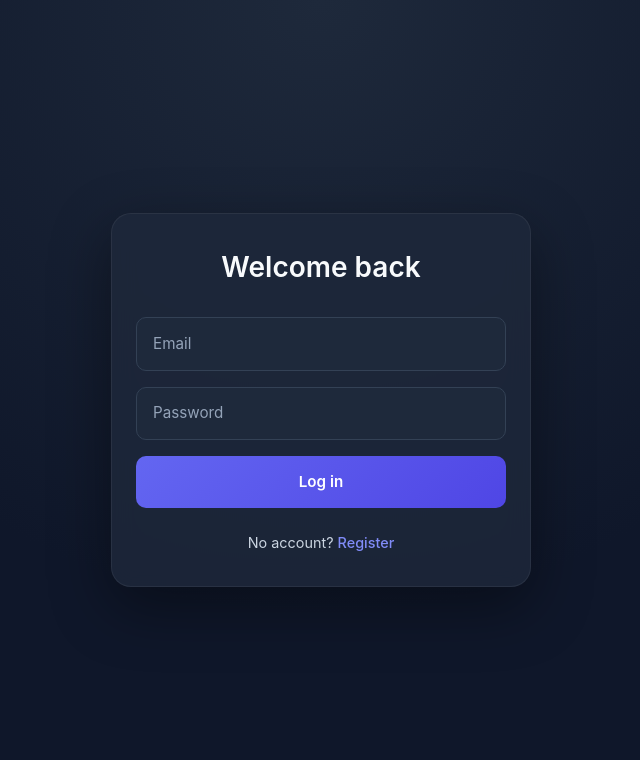
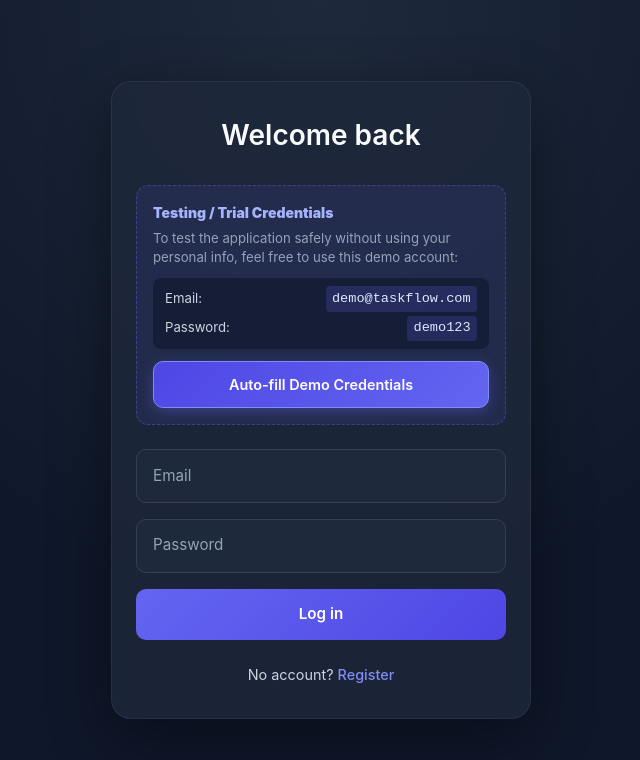
Before and after one commit to Raj-0510/task-flow, a React (Vite) app in the folder client/: page /login in a window 1280 px wide. Shown: the top 760 px of the page, without its empty margins (319-959 px from the left). Built offline with nearby package versions, Linux system fonts and the light colour scheme; no server answers.

Commit message:
feat: add demo account login credentials banner and auto-seed

```diff
--- a/client/src/pages/Landing.tsx
+++ b/client/src/pages/Landing.tsx
@@ -57,7 +57,7 @@ export default function Landing() {
             {/* Navigation */}
             <nav className="landing-nav">
                 <div className="brand">
-                    <span className="brand-icon">⚡</span> TaskFlow
+                    TaskFlow
                 </div>
                 <div className="nav-links">
                     <Link to="/login" className="nav-link">Log in</Link>
@@ -67,7 +67,7 @@ export default function Landing() {
 
             {/* Hero Section */}
             <header className="hero-section text-center">
-                <div className="glass-pill mx-auto mb-6">v2.0 is now live 🎉</div>
+                <div className="glass-pill mx-auto mb-6">v2.0 is now live</div>
                 <h1 className="hero-title">
                     Manage Tasks With <span className="text-gradient">Lightning Speed</span>
                 </h1>
@@ -78,6 +78,14 @@ export default function Landing() {
                 <div className="hero-actions mt-10 flex flex-col sm:flex-row gap-4 justify-center px-4">
                     <Link to="/register" className="btn btn-primary btn-lg w-full sm:w-auto">Start for free</Link>
                     <a href="#features" className="btn btn-secondary btn-lg w-full sm:w-auto">See features</a>
+                </div>
+
+                {/* Demo credentials pill for instant testing */}
+                <div className="mt-6 inline-flex items-center gap-2 px-4 py-2 rounded-full bg-slate-800/80 border border-indigo-500/30 text-xs sm:text-sm text-slate-300 backdrop-blur">
+                    <span>Want to test without registering? Use demo account:</span>
+                    <code className="bg-indigo-950/80 text-indigo-300 px-2 py-0.5 rounded border border-indigo-500/20 font-mono">demo@taskflow.com</code>
+                    <span className="text-slate-400">/</span>
+                    <code className="bg-indigo-950/80 text-indigo-300 px-2 py-0.5 rounded border border-indigo-500/20 font-mono">demo123</code>
                 </div>
 
                 {/* Dashboard Preview mockup */}
--- a/client/src/pages/Login.tsx
+++ b/client/src/pages/Login.tsx
@@ -25,6 +25,29 @@ export default function Login() {
     <div className="auth-page">
       <div className="auth-card">
         <h1>Welcome back</h1>
+
+        <div className="demo-credentials-banner">
+          <div className="demo-credentials-header">
+            <strong>Testing / Trial Credentials</strong>
+          </div>
+          <p className="demo-credentials-text">
+            To test the application safely without using your personal info, feel free to use this demo account:
+          </p>
+          <div className="demo-credentials-fields">
+            <div><span>Email:</span> <code>demo@taskflow.com</code></div>
+            <div><span>Password:</span> <code>demo123</code></div>
+          </div>
+          <button
+            type="button"
+            className="demo-autofill-btn"
+            onClick={() => {
+              setEmail('demo@taskflow.com')
+              setPassword('demo123')
+            }}
+          >
+            Auto-fill Demo Credentials
+          </button>
+        </div>
 
         <form onSubmit={handleSubmit} className="auth-form">
           <input
--- a/client/src/pages/Register.tsx
+++ b/client/src/pages/Register.tsx
@@ -26,6 +26,22 @@ export default function Register() {
     <div className="auth-page">
       <div className="auth-card">
         <h1>Create your account</h1>
+
+        <div className="demo-credentials-banner">
+          <div className="demo-credentials-header">
+            <strong>Testing / Trial Account</strong>
+          </div>
+          <p className="demo-credentials-text">
+            Want to test without registering? You don't need to enter unknown personal details! Use our pre-configured demo credentials on the login screen:
+          </p>
+          <div className="demo-credentials-fields">
+            <div><span>Email:</span> <code>demo@taskflow.com</code></div>
+            <div><span>Password:</span> <code>demo123</code></div>
+          </div>
+          <Link to="/login" className="demo-autofill-btn">
+            Go to Login with Demo Account
+          </Link>
+        </div>
 
         <form onSubmit={handleSubmit} className="auth-form">
           <input
--- a/client/src/styles/auth.css
+++ b/client/src/styles/auth.css
@@ -120,6 +120,92 @@
     text-decoration: underline;
   }
 
+  /* Demo credentials banner */
+  .demo-credentials-banner {
+    background: rgba(99, 102, 241, 0.1);
+    border: 1px dashed rgba(99, 102, 241, 0.4);
+    border-radius: 12px;
+    padding: 1rem;
+    margin-bottom: 1.5rem;
+    font-size: 0.875rem;
+  }
+
+  .demo-credentials-header {
+    display: flex;
+    align-items: center;
+    gap: 0.5rem;
+    color: #a5b4fc;
+    font-weight: 600;
+    margin-bottom: 0.4rem;
+  }
+
+  .demo-credentials-text {
+    color: #94a3b8;
+    margin-bottom: 0.75rem;
+    line-height: 1.4;
+    font-size: 0.825rem;
+  }
+
+  .demo-credentials-fields {
+    background: rgba(15, 23, 42, 0.6);
+    border-radius: 8px;
+    padding: 0.5rem 0.75rem;
+    display: flex;
+    flex-direction: column;
+    gap: 0.25rem;
+    margin-bottom: 0.75rem;
+  }
+
+  .demo-credentials-fields div {
+    display: flex;
+    justify-content: space-between;
+    align-items: center;
+    color: #cbd5e1;
+    font-size: 0.825rem;
+  }
+
+  .demo-credentials-fields code {
+    background: rgba(99, 102, 241, 0.2);
+    color: #e0e7ff;
+    padding: 0.15rem 0.4rem;
+    border-radius: 4px;
+    font-family: monospace;
+    font-size: 0.85rem;
+  }
+
+  .demo-autofill-btn {
+    width: 100%;
+    box-sizing: border-box;
+    display: flex;
+    align-items: center;
+    justify-content: center;
+    gap: 0.5rem;
+    padding: 0.75rem 1rem;
+    background: linear-gradient(135deg, #4f46e5, #6366f1);
+    border: 1px solid #818cf8;
+    color: #ffffff !important;
+    border-radius: 10px;
+    font-size: 0.9rem;
+    font-weight: 600;
+    cursor: pointer;
+    box-shadow: 0 4px 14px rgba(99, 102, 241, 0.35);
+    transition: all 0.25s cubic-bezier(0.4, 0, 0.2, 1);
+    text-decoration: none !important;
+  }
+
+  .demo-autofill-btn:hover {
+    background: linear-gradient(135deg, #4338ca, #4f46e5);
+    transform: translateY(-2px);
+    box-shadow: 0 6px 20px rgba(99, 102, 241, 0.5);
+    border-color: #a5b4fc;
+    color: #ffffff !important;
+  }
+
+  .demo-autofill-btn:active {
+    transform: translateY(0);
+    box-shadow: 0 2px 8px rgba(99, 102, 241, 0.3);
+  }
+
   /* Animation */
   @keyframes fadeIn {
     from {
```
Also changed, not shown: 2 other files (tests, documents, lock files or other folders).
